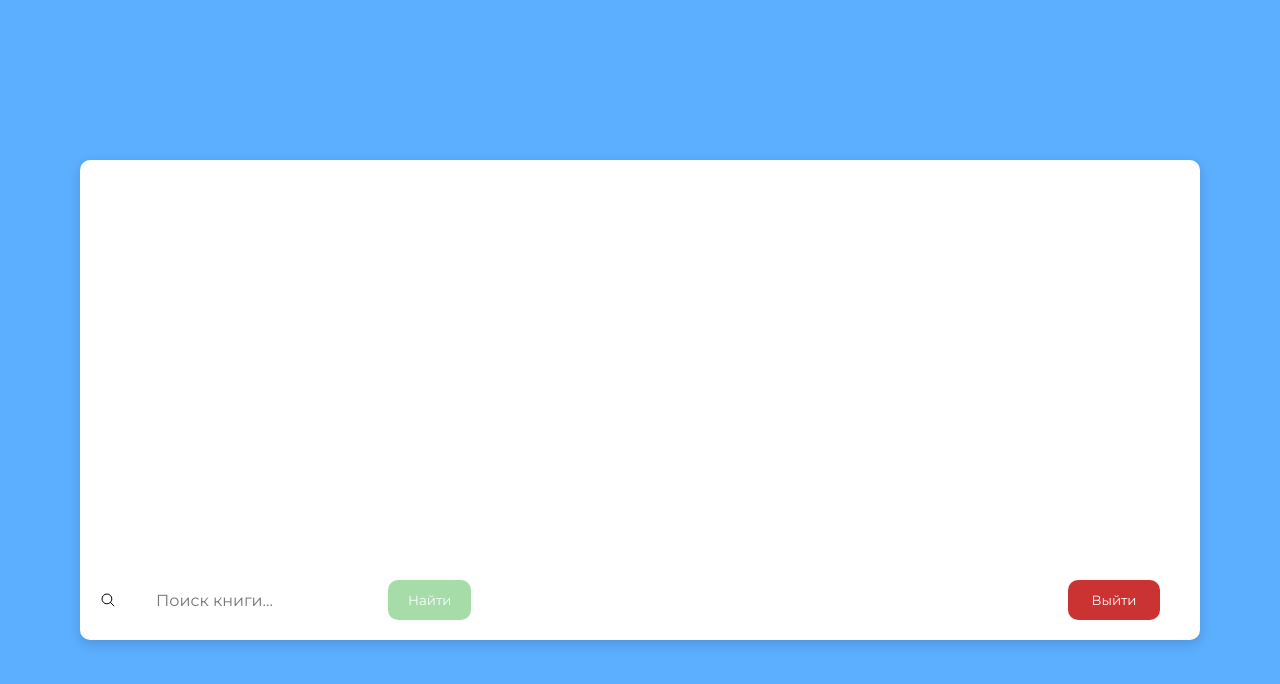
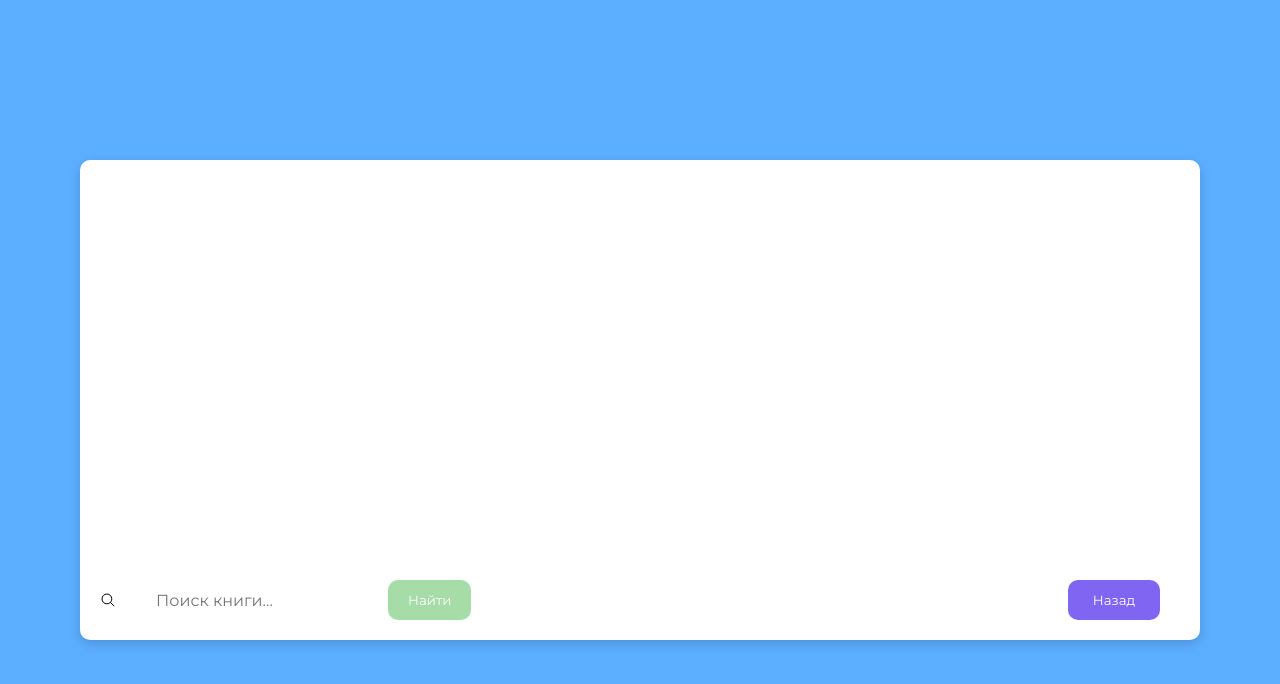
Before and after one commit to daniilkostrykin/E-Library, a plain HTML site: page library/library.html in a window 1280 px wide. Drawn offline with nearby package versions, Linux system fonts and the light colour scheme.

Commit message:
refactor: rename logout function to back and update button for navigation

```diff
--- a/library/library.css
+++ b/library/library.css
@@ -116,8 +116,8 @@ input[type="text"] {
   /*  Класс  для  анимации  исчезновения  */
   background-color: transparent;
 }
-#exit {
-  background-color: #c61d1de7;
+#back {
+  background-color: #7256f0e7;
   margin-left: auto; /* "Выталкивает" кнопку в правый край */
   margin-right: 20px;
   width: 92px;
--- a/library/library.html
+++ b/library/library.html
@@ -20,7 +20,7 @@
           <input type="submit" class="find" value="Найти" />
         </form>
 
-        <button onclick="logout()" id="exit">Выйти</button>
+        <button onclick="back()" id="back">Назад</button>
       </div>
     </div>
     <script
--- a/library/library.js
+++ b/library/library.js
@@ -4,7 +4,7 @@ const BOOKS_KEY = "books";
 let students = [];
 let isNotFoundMessageShown = false; // Флаг для отслеживания показа сообщения
 
-function logout() {
+function back() {
   window.history.back();
 }
 function displayBooks(books) {
```
